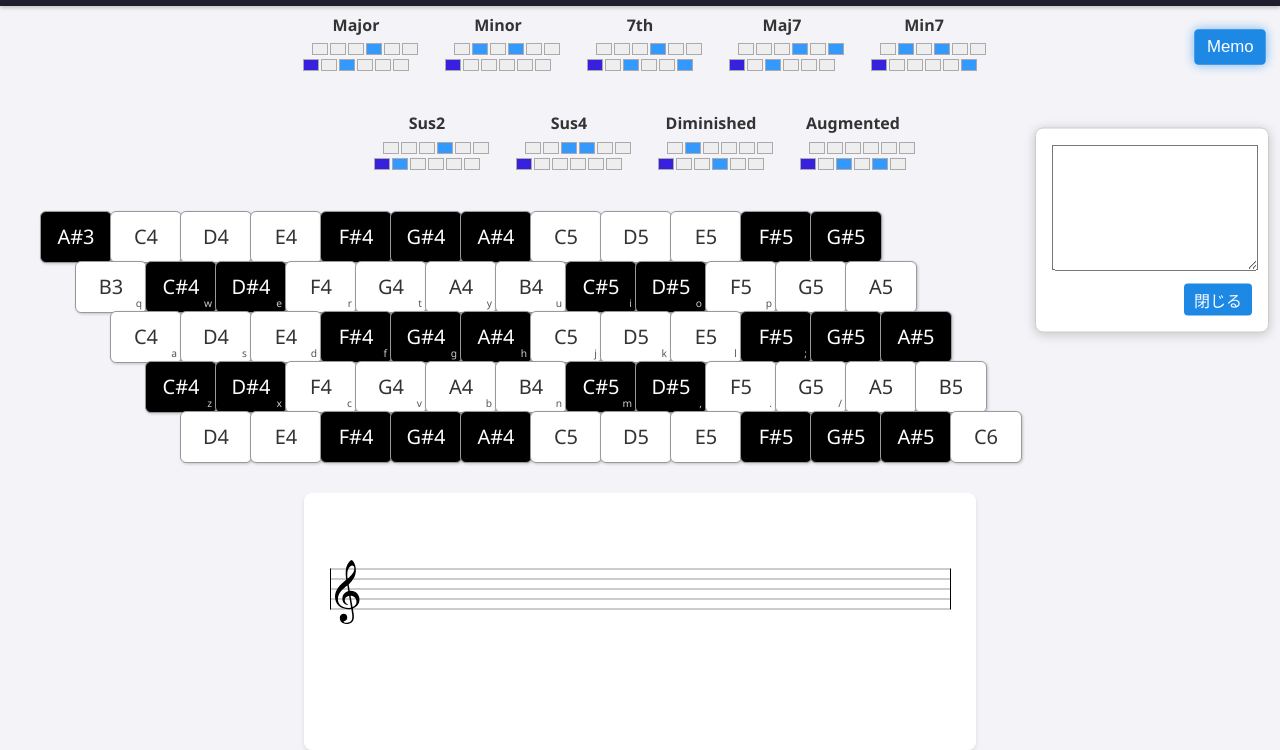
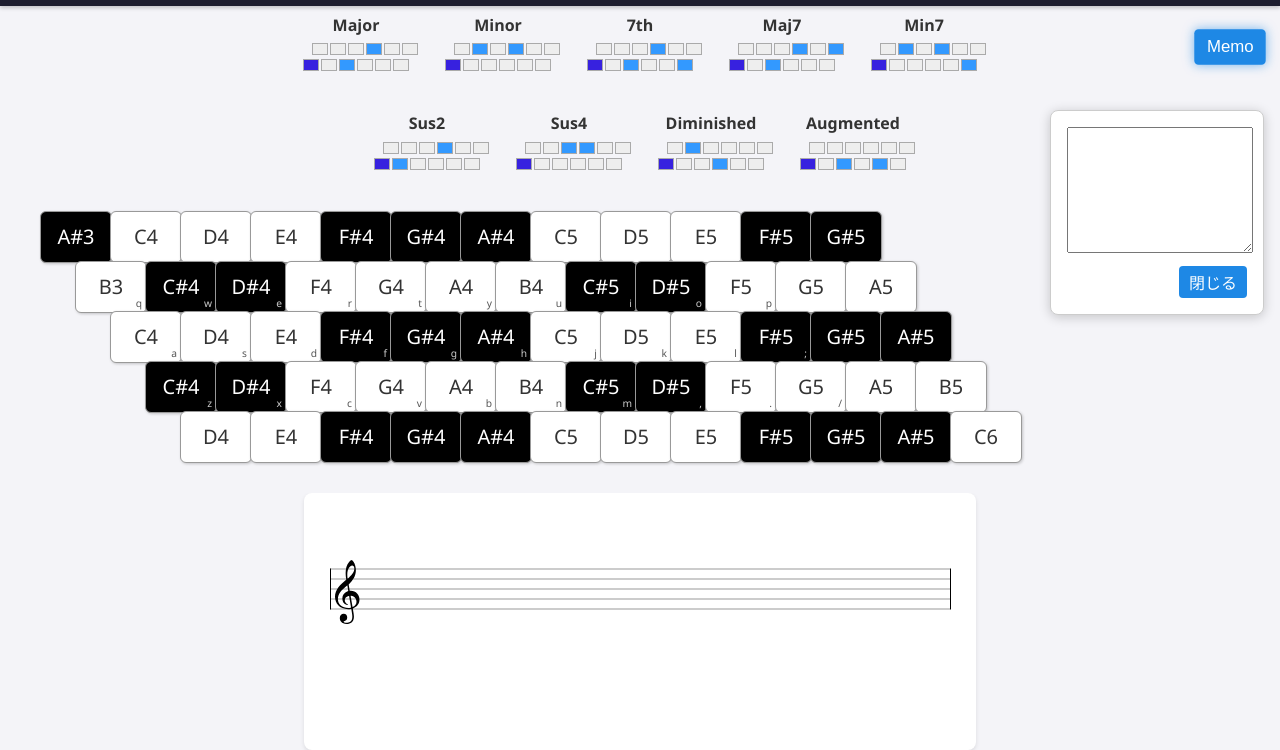
Before and after one commit to HTKnyai/janko-midi, a plain HTML site: page index.html in a window 1280 px wide. Both pictures are taken after a click on the button "Memo". Shown: the part 50-800 px from the top of the page. Drawn offline with nearby package versions, Linux system fonts and the light colour scheme.

Commit message:
1.1.2 memoモーダルの位置修正

```diff
--- a/index.html
+++ b/index.html
@@ -141,21 +141,7 @@
     <button id="memo-button" class="memo-button">Memo</button>
 
     <!-- 🧾 メモモーダル -->
-    <div id="memo-modal" style="
-    display: none;
-    position: fixed;
-    top: 35%;
-    left: 90%;
-    transform: translate(-50%, -50%);
-    z-index: 50;
-    background: white;
-    border: 1px solid #ccc;
-    border-radius: 8px;
-    width: 200px;
-    max-width: 90%;
-    padding: 16px;
-    box-shadow: 0 2px 12px rgba(0,0,0,0.2);
-    ">
+    <div id="memo-modal">
     <textarea id="memo-textarea" rows="8" style="width: 100%;"></textarea>
     <div style="text-align: right; margin-top: 8px;">
         <button id="memo-close" style="padding: 4px 10px;">閉じる</button>
--- a/style.css
+++ b/style.css
@@ -396,3 +396,25 @@ button:hover {
   box-shadow: 0 0 10px rgba(30, 136, 229, 0.6);
   transform: scale(1.05);
 }
+
+#memo-modal {
+  display: none;
+  position: fixed;
+  top: 20%;
+  right: 16px;
+  z-index: 50;
+  background: white;
+  border: 1px solid #ccc;
+  border-radius: 8px;
+  width: 180px;
+  max-width: 90vw; /* 画面幅を超えないように */
+  padding: 16px;
+  box-shadow: 0 2px 12px rgba(0,0,0,0.2);
+}
+
+@media (max-width: 500px) {
+  #memo-modal {
+    width: 90vw;
+    right: 5vw;
+  }
+}
```
